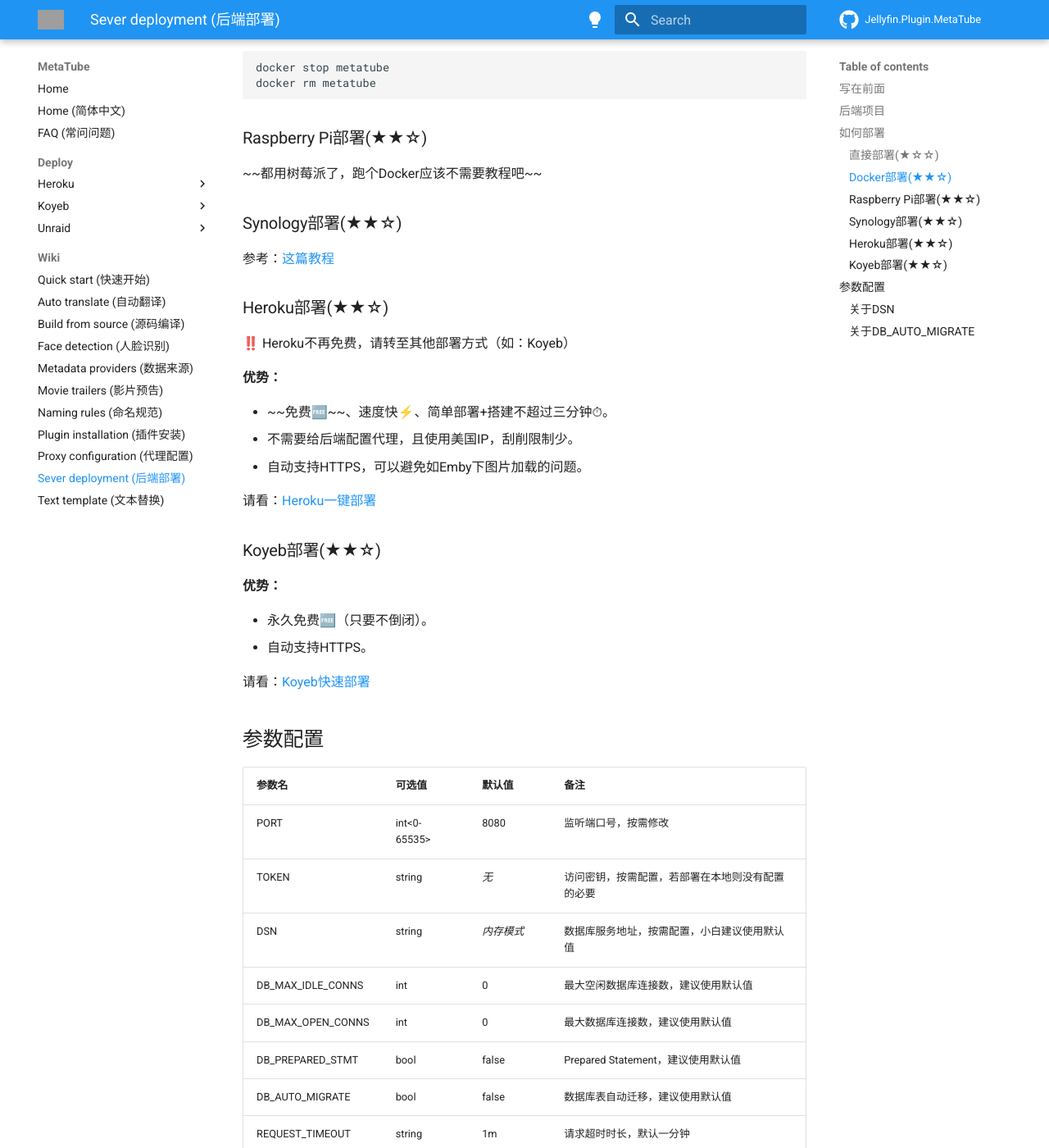
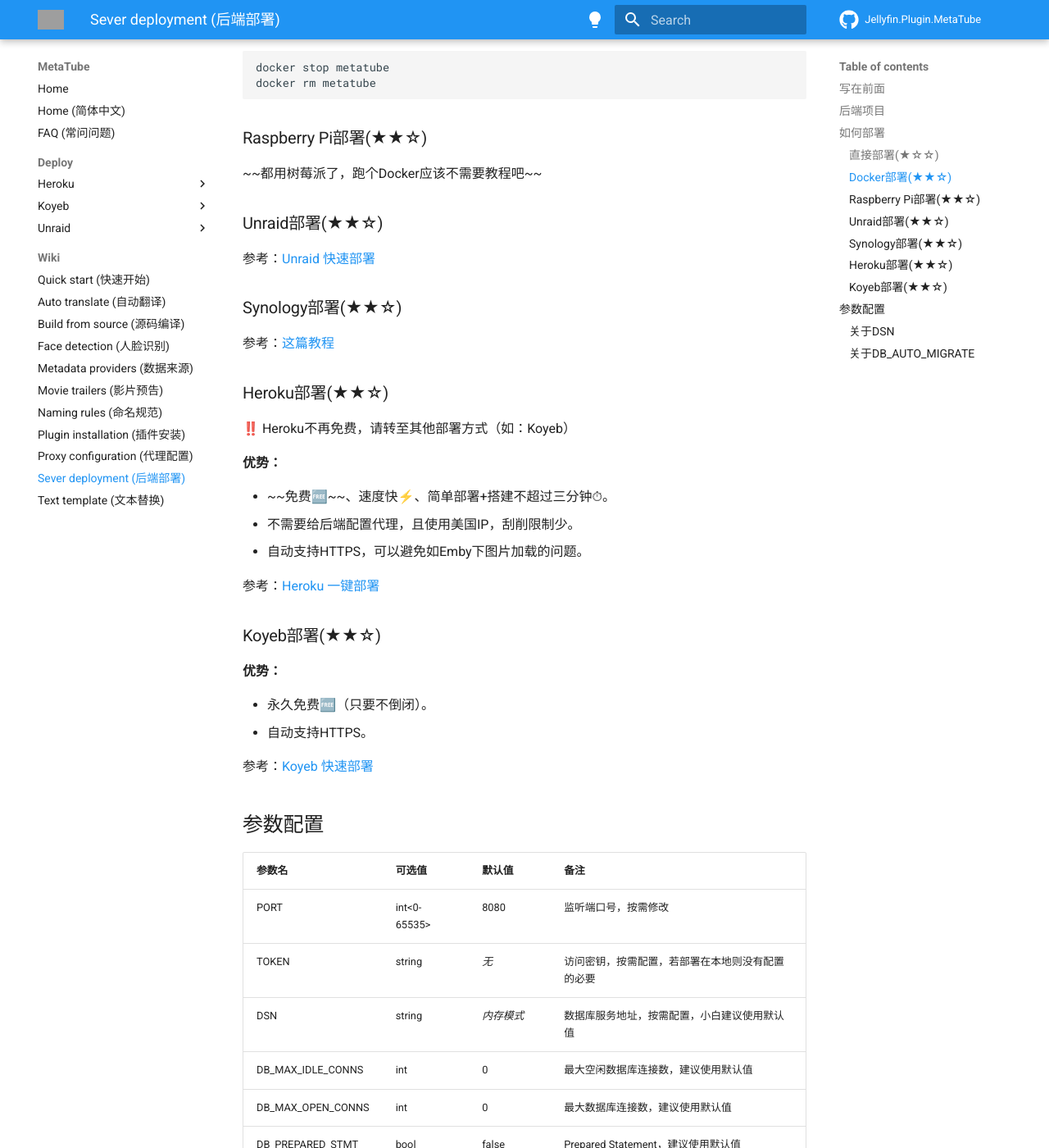
Before and after one commit to metatube-community/metatube-community.github.io, an MkDocs documentation site: the page built from docs/wiki/server-deployment.md, in a window 1280 px wide and 1400 px high, scrolled down 1540 px. Shown: the whole window at 82% size. Built offline with MkDocs 1.6.1 and Material for MkDocs 9.7.7, drawn with Linux system fonts in a browser that asks for light colours; comment, search, counter and statistics services are not loaded; grey boxes are pictures that could not be loaded.

Commit message:
Chore: update deployment docs

```diff
--- a/docs/wiki/server-deployment.md
+++ b/docs/wiki/server-deployment.md
@@ -68,6 +68,10 @@
 
 ~~都用树莓派了，跑个Docker应该不需要教程吧~~
 
+### Unraid部署(★★☆)
+
+参考：[Unraid 快速部署](../deploy/unraid/README.md)
+
 ### Synology部署(★★☆)
 
 参考：[这篇教程](https://www.baozhiqiang.xyz/index.php/archives/32/)
@@ -82,7 +86,7 @@
 - 不需要给后端配置代理，且使用美国IP，刮削限制少。
 - 自动支持HTTPS，可以避免如Emby下图片加载的问题。
 
-请看：[Heroku一键部署](../deploy/heroku/README.md)
+参考：[Heroku 一键部署](../deploy/heroku/README.md)
 
 ### Koyeb部署(★★☆)
 
@@ -91,7 +95,7 @@
 - 永久免费🆓（只要不倒闭）。
 - 自动支持HTTPS。
 
-请看：[Koyeb快速部署](../deploy/koyeb/README.md)
+参考：[Koyeb 快速部署](../deploy/koyeb/README.md)
 
 ## 参数配置
 
```
Also changed, not shown: docs/deploy/heroku/README.md (+1 -1 lines), docs/deploy/koyeb/README.md (+1 -1 lines), docs/deploy/unraid/README.md (+1 -1 lines).
